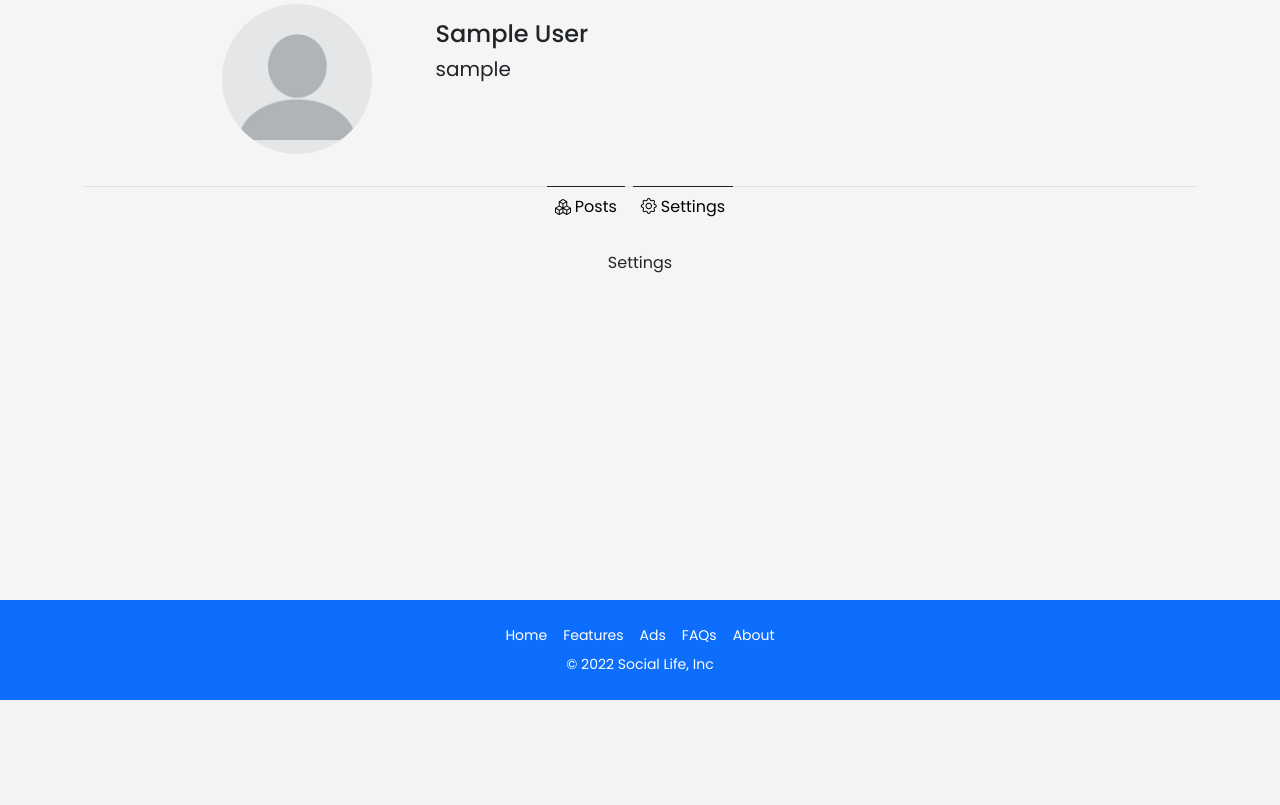
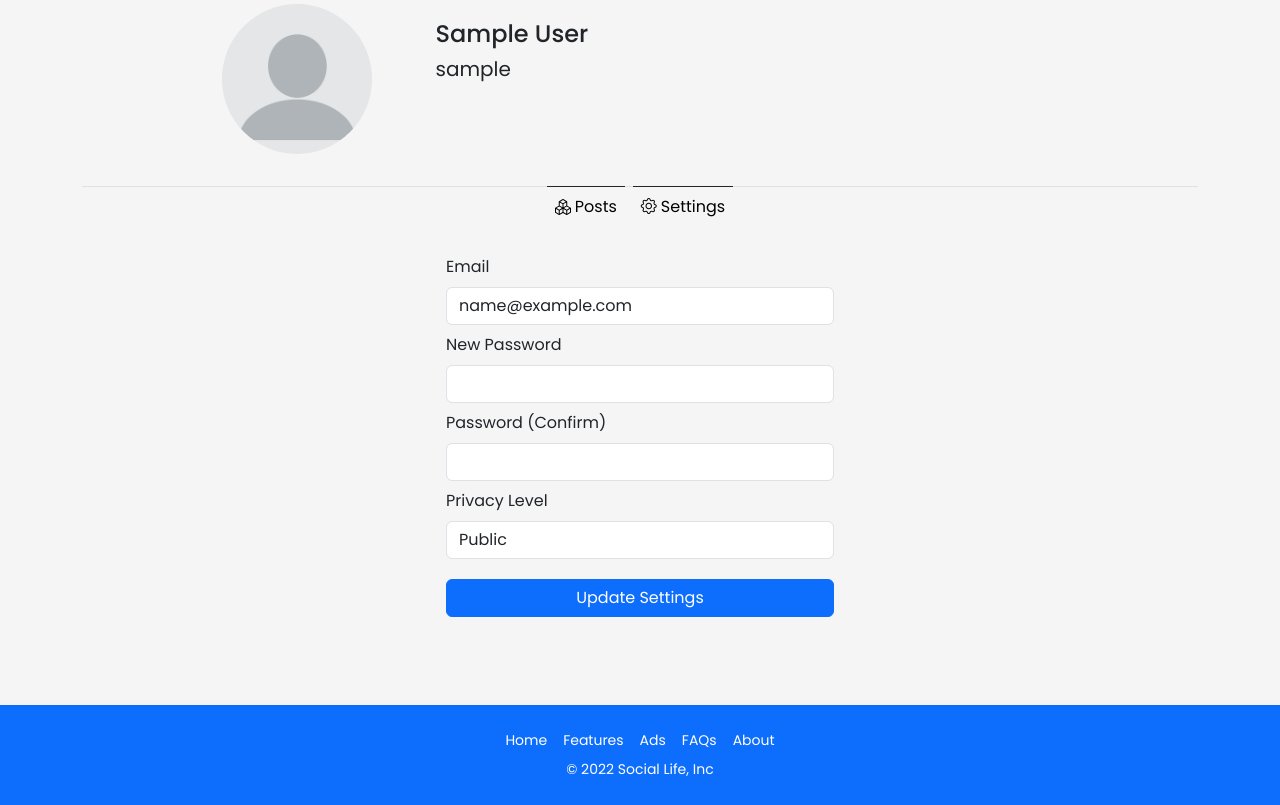
Before and after one commit to MadGotten/Social-Life, a Flask app: page /settings in a window 1280 px wide. Shown: the part 100-905 px from the top of the page. Before the commit the page ends 800 px from the top, so only its background shows below. Run offline with Flask 3, Linux system fonts and the light colour scheme; the visitor is signed in with stand-in values (Sample User, id 1); data comes from the database, SQL or seed files in the repository; data that the repository does not hold is empty; some libraries are stand-ins or nearby versions.

Commit message:
Add profile settings with privacy control

```diff
--- a/website/forms.py
+++ b/website/forms.py
@@ -1,6 +1,6 @@
 from flask_wtf import FlaskForm
-from wtforms import EmailField, PasswordField, StringField
-from wtforms.validators import DataRequired, Email, EqualTo, Length, Regexp
+from wtforms import EmailField, PasswordField, StringField, SelectField
+from wtforms.validators import DataRequired, Email, EqualTo, Length, Regexp, Optional
 
 class LoginForm(FlaskForm):
     email = EmailField('Email adress', validators=[DataRequired(), Email()], render_kw={"placeholder": "Email Address"})
@@ -16,5 +16,11 @@ class RegisterForm(FlaskForm):
     lastname = StringField('Last name', validators=[DataRequired(), Length(min=2, max=100, message="Last name must be greater than 2 characters")], render_kw={"placeholder": "Last Name"})
 
 
+class UpdateSettingsForm(FlaskForm):
+    email = StringField('Email', validators=[DataRequired(), Email()])
+    password = PasswordField('New Password', validators=[Optional(), Length(min=8, message="Password must be greater than 8 characters"), Regexp( r'^(?=.*\d)(?=.*[\W_]).+$',  message="Password must contain at least one number and one special character") ,EqualTo('password2', message='Passwords must match')])
+    password2 = PasswordField('Password (Confirm)')
+    privacy_level = SelectField('Privacy Level', choices=[('public', 'Public'), ('private', 'Private')], validators=[DataRequired()])
+
 class CSRFForm(FlaskForm):
     pass
--- a/website/models.py
+++ b/website/models.py
@@ -25,6 +25,7 @@ class User(db.Model, UserMixin):
                                 backref=db.backref('followed', lazy='joined'), lazy='dynamic',
                                 cascade='all, delete-orphan')
     notification = db.relationship('Notification', backref='user', foreign_keys="Notification.user_id", lazy=True)
+    privacy_level = db.Column(db.String(10), default='public')
 
     @property
     def password(self):
@@ -64,6 +65,11 @@ class User(db.Model, UserMixin):
             for followed in followers:
                 notification = Notification(user_id=followed.follower_id, notification_type=1, entity_id=self.id)
                 db.session.add(notification)
+
+    def can_view_profile(self, user):
+        if not self.privacy_level == 'private':
+            return True
+        return user == self or user.is_following(self)
 
 
 # TODO: Implement notification creating on insert in tables Post
--- a/website/profile.py
+++ b/website/profile.py
@@ -2,6 +2,7 @@ from flask import Blueprint, render_template, request, flash, abort, current_app
 from flask_login import login_required, current_user
 from . import db
 from .models import User, Post, Follow, Notification
+from .forms import UpdateSettingsForm
 from werkzeug.utils import secure_filename
 import uuid as uuid
 import os
@@ -17,16 +18,38 @@ def open_profile(username):
     page = request.args.get('page', type=int)
     user = User.query.filter_by(username=username).first()
     if user:
-        posts = Post.query.filter_by(user_id=user.id).paginate(page=page, per_page=POST_PER_PAGE)
+        if user.can_view_profile(current_user):
+            posts = Post.query.filter_by(user_id=user.id).paginate(page=page, per_page=POST_PER_PAGE)
+        else:
+            posts = None
         if request.headers.get('HX-Request'):
             return render_template('profile/posts.html', profile=user, posts=posts, current_page=page)
         return render_template('profile/index.html', user=current_user, profile=user, posts=posts, current_page=page)
     return abort(404)
 
-@profile.route('/settings', methods=["GET"])
+@profile.route('/settings', methods=["GET", "POST"])
 @login_required
 def settings():
-    return render_template('profile/settings.html', user=current_user)
+    form = UpdateSettingsForm(obj=current_user)
+    if form.validate_on_submit():
+        if form.email.data != current_user.email:
+            if User.query.filter_by(email=form.email.data).first():
+                flash('Email already in use.', category='error')
+            else:
+                current_user.email = form.email.data
+                flash('Email updated successfully!', category='success')
+
+        if form.password.data:
+            current_user.password = form.password.data
+            flash('Password updated successfully!', category='success')
+
+        if form.privacy_level.data != current_user.privacy_level:
+            current_user.privacy_level = form.privacy_level.data
+            flash('Privacy level updated successfully!', category='success')
+        db.session.commit()
+        return redirect(url_for('profile.settings'))
+
+    return render_template('profile/settings.html', user=current_user, form=form)
 
 
 @profile.route('/follow_user/<username>/', methods=["POST"])
--- a/website/templates/macros/form_fields.html
+++ b/website/templates/macros/form_fields.html
@@ -1,7 +1,11 @@
-{% macro render_field(field) %}
+{% macro render_field(field, show_label=False) %}
 <div class="row p-2 py-1">
-    <div class="col">
-    {{ field.label(class_="visually-hidden") }}
+    <div class="col d-flex flex-column gap-2">
+        {% if show_label %}
+            {{ field.label() }}
+        {% else %}
+            {{ field.label(class_="visually-hidden") }}
+        {% endif %}
     {{ field(class_="form-control " + ("border-danger" if field.errors else "")) }}
 
     {% if field.errors %}
--- a/website/templates/profile/settings.html
+++ b/website/templates/profile/settings.html
@@ -47,8 +49,20 @@
             </li>
         </ul>
     </div>
-    <div class="d-flex flex-wrap justify-content-center gap-3 position-relative">
-        Settings
+    <div class="d-flex flex-wrap justify-content-center gap-3 position-relative w-100">
+        <form method="post" class="p-sm-5 p-3 pt-0 pt-sm-0 w-100" style="max-width: 500px;min-width: 220px;">
+            {{ form.csrf_token }}
+            {% for field in form %}
+                {% if field.name != "csrf_token"%}
+                    {{render_field(field, show_label=True)}}
+                {% endif %}
+            {% endfor %}
+            <div class="row px-2 py-3">
+                <div class="col">
+                    <button type="submit" class="btn btn-primary w-100">Update Settings</button>
+                </div>
+            </div>
+        </form>
     </div>
 </section>
 {% endblock %}
```
Also changed, not shown: other parts of website/templates/profile/settings.html (+2 -0 lines), website/templates/profile/index.html (+8 -2 lines).
